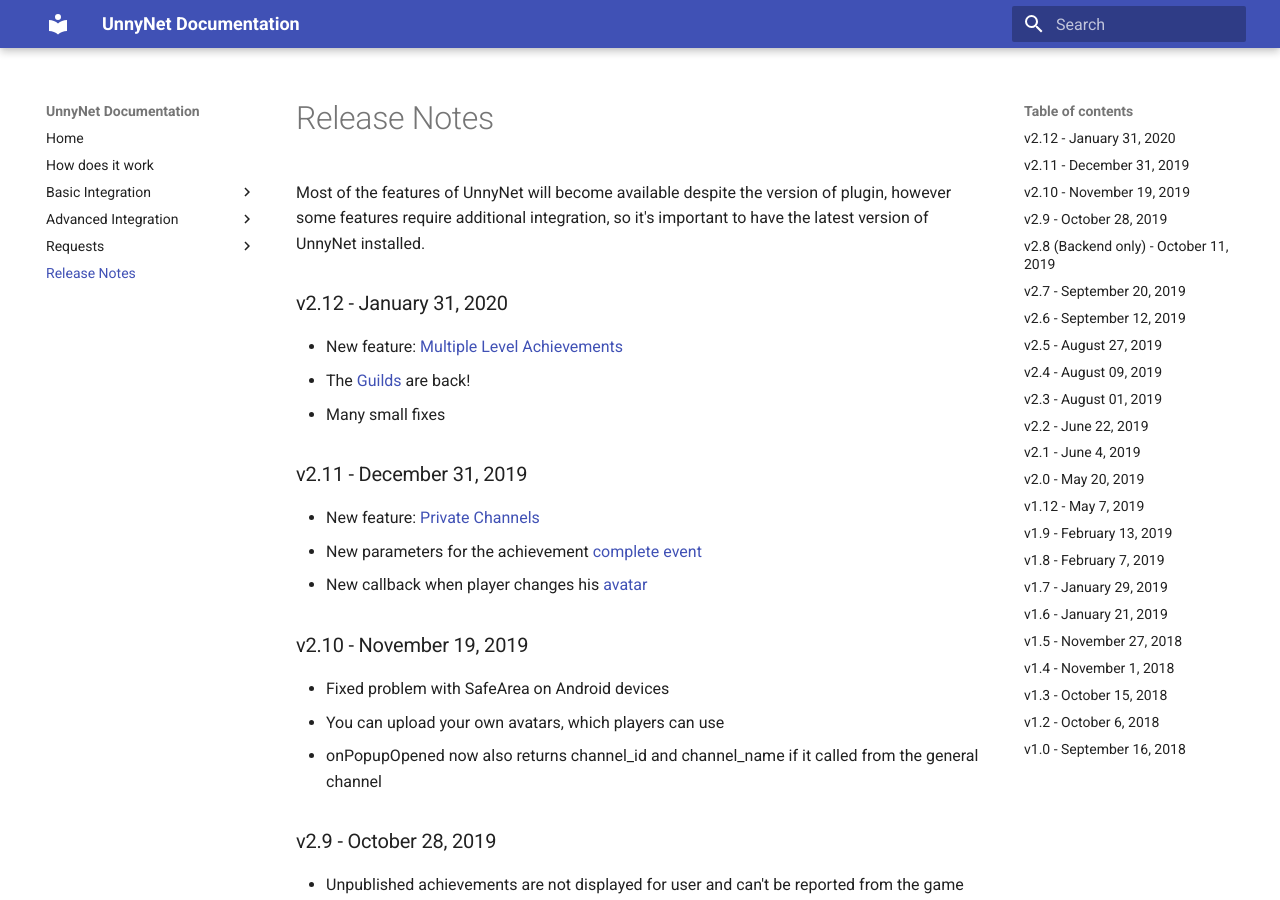
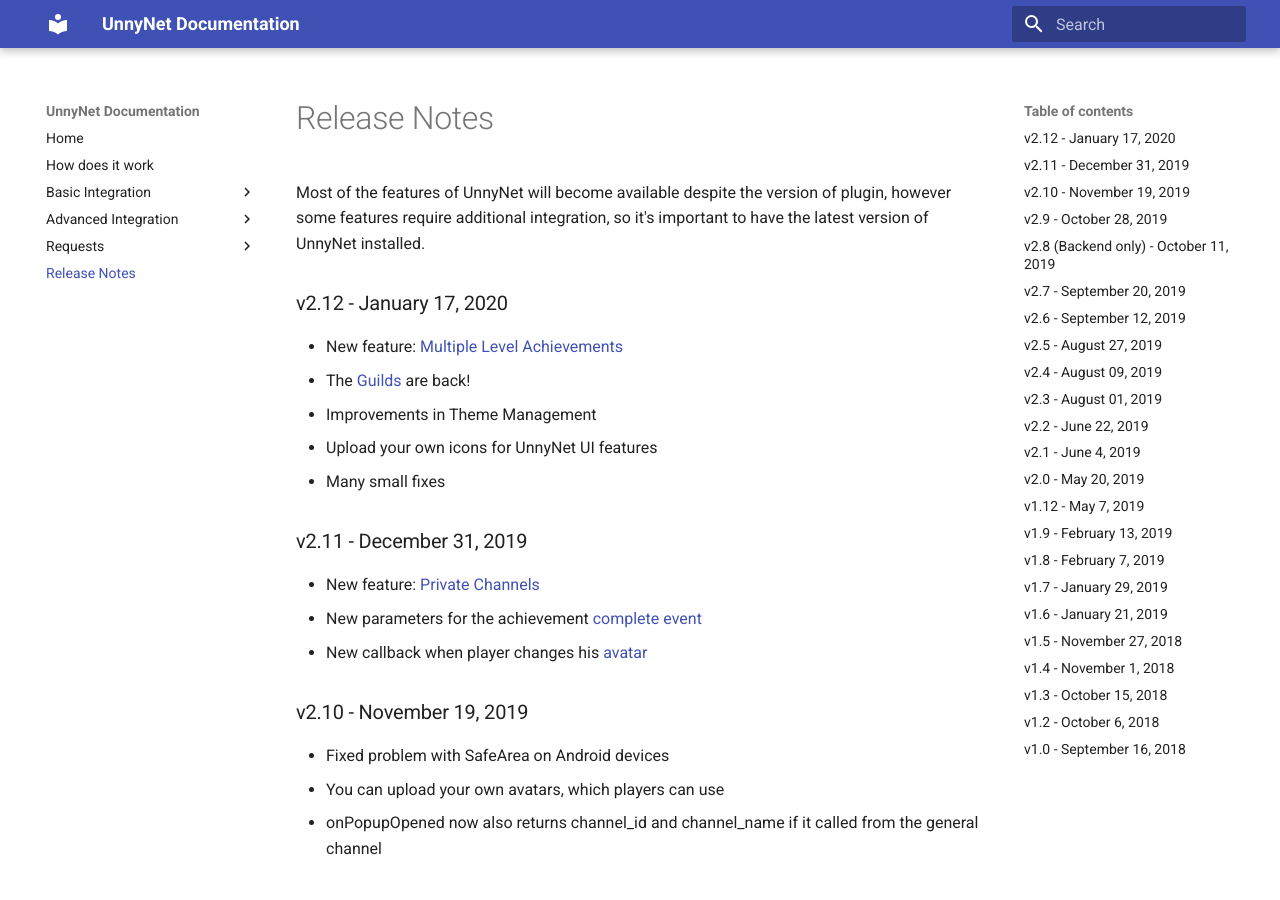
Before and after one commit to unnynet/unnynet-docs, an MkDocs documentation site: the page built from docs/release_notes.md, in a window 1280 px wide and 900 px high. Built offline with MkDocs 1.6.1 and Material for MkDocs 9.7.7, drawn with Linux system fonts in a browser that asks for light colours.

Commit message:
release notes

```diff
--- a/docs/release_notes.md
+++ b/docs/release_notes.md
@@ -2,9 +2,11 @@
 
 Most of the features of UnnyNet will become available despite the version of plugin, however some features require additional integration, so it's important to have the latest version of UnnyNet installed.
 
-### v2.12 - January 31, 2020
+### v2.12 - January 17, 2020
 * New feature: [Multiple Level Achievements](/advanced/achievements)
 * The [Guilds](/advanced/guilds/guilds) are back!
+* Improvements in Theme Management
+* Upload your own icons for UnnyNet UI features
 * Many small fixes
 
 ### v2.11 - December 31, 2019
```
